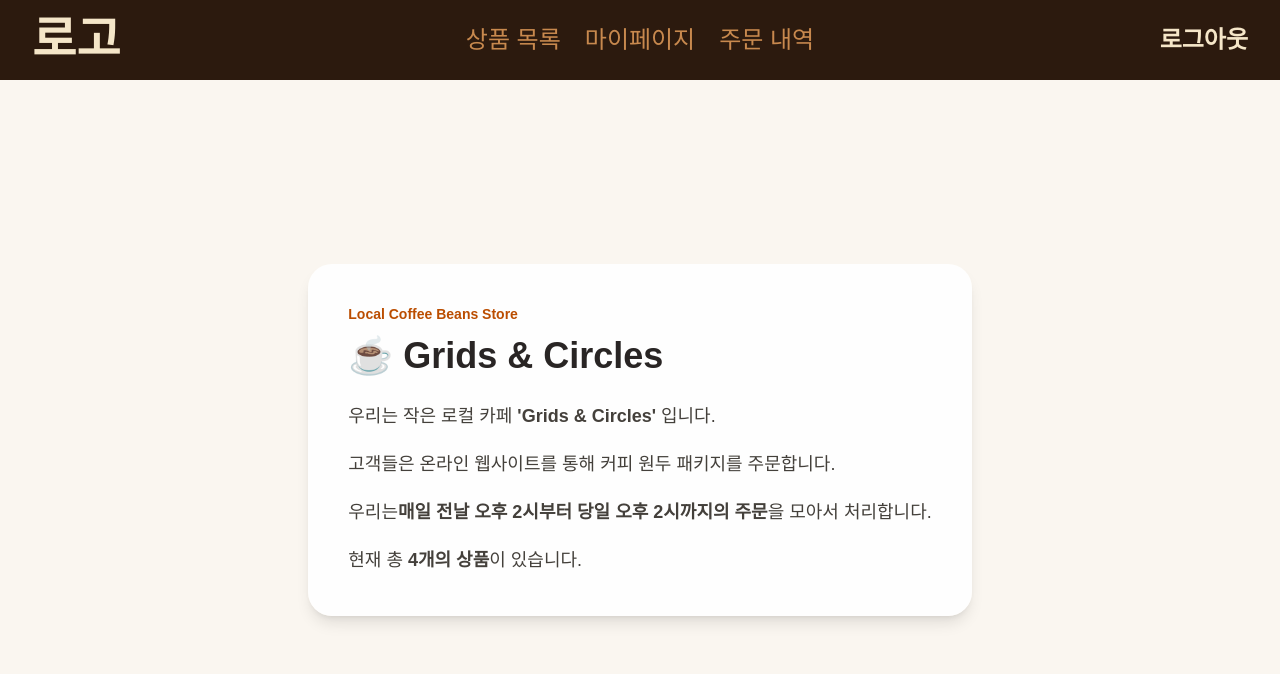
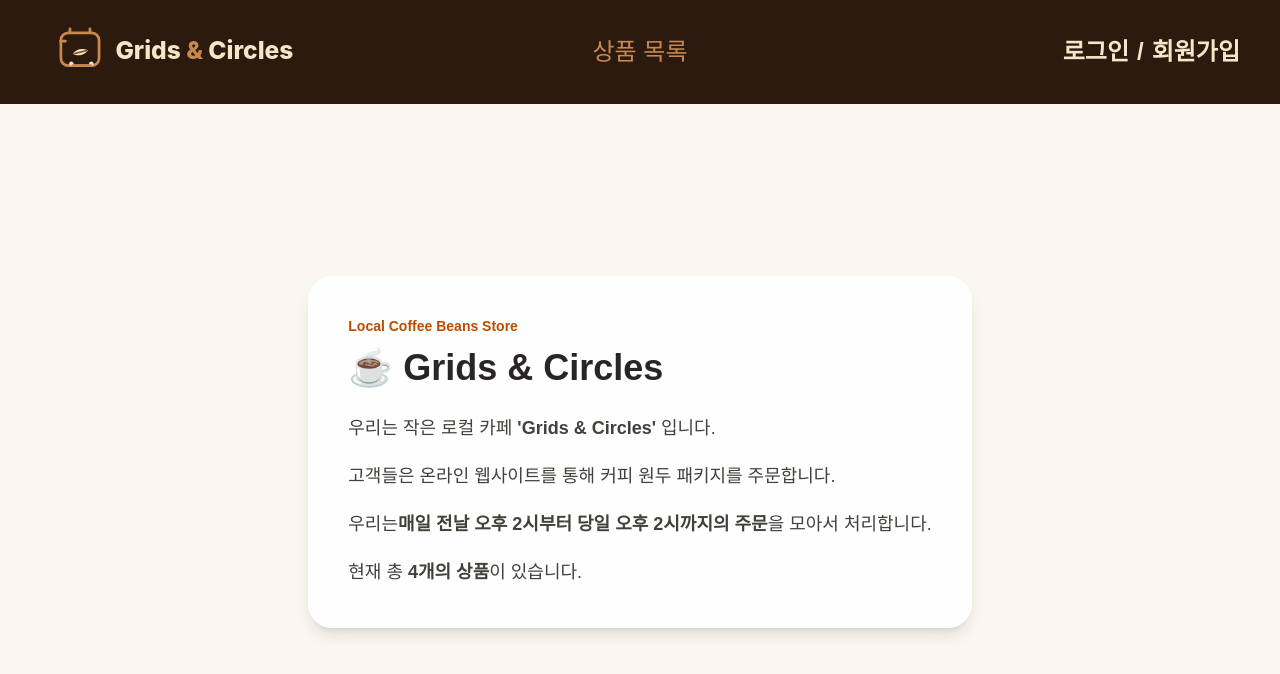
Before and after one commit to prgrms-be-devcourse/NBE10-12-1-Layer7, a Next.js app in the folder frontend/customer/customer/: page / in a window 1280 px wide. Shown: the top 674 px of the page. Built offline with nearby package versions, Linux system fonts and the light colour scheme.

Commit message:
feat: logo 임시 이미지 반영

```diff
--- a/frontend/customer/customer/src/app/BasePage.css
+++ b/frontend/customer/customer/src/app/BasePage.css
@@ -1,20 +1,29 @@
-@layer components{
-    .base-page{
+@layer components {
+  .base-page {
     @apply bg-coffee-bg flex flex-col h-screen;
   }
-    .base-header{
+
+  .base-header {
     @apply bg-coffee-nav text-coffee-nav-text;
   }
-    .base-nav{
-        @apply flex items-center justify-between px-8 py-4;
+
+  .base-nav {
+    @apply grid grid-cols-[360px_1fr_360px] items-center px-10 py-3;
   }
-    .nav-service{
-        @apply flex items-center gap-6 text-coffee-nav-accent text-2xl;
+
+  .base-logo-button {
+    @apply flex items-center justify-start cursor-pointer;
   }
-    .nav-right{
-        @apply flex gap-2 text-coffee-nav-text text-2xl font-semibold;
+
+  .nav-service {
+    @apply flex items-center justify-center gap-12 text-coffee-nav-accent text-2xl;
   }
-    .base-main{
+
+  .nav-right {
+    @apply flex justify-end gap-2 text-coffee-nav-text text-2xl font-semibold;
+  }
+
+  .base-main {
     @apply bg-coffee-bg flex-1;
   }
 }
--- a/frontend/customer/customer/src/app/BasePage.tsx
+++ b/frontend/customer/customer/src/app/BasePage.tsx
@@ -1,23 +1,40 @@
+"use client";
+
 import Link from "next/link";
+import Image from "next/image";
+import { useRouter } from "next/navigation";
 
 export default function BasePage({
   children,
 }: {
   children: React.ReactNode;
 }) {
-    const isLogin = true; // 나중에 로그인 상태로 바꿀 예정
+  const isLogin = false;
+  const router = useRouter();
 
   return (
     <div className="base-page">
       <header className="base-header">
         <div className="base-nav">
-                    <Link href="/" className="text-5xl font-bold">
-                        로고
-                    </Link>
+          <button
+            type="button"
+            onClick={() => router.replace("/")}
+            className="base-logo-button"
+            aria-label="홈으로 이동"
+          >
+            <Image
+              src="/grids-circles-logo-nav.svg"
+              alt="로고"
+              width={360}
+              height={88}
+              priority
+              className="h-20 w-auto"
+            />
+          </button>
 
           <nav className="nav-service">
             <Link href="/products">상품 목록</Link>
-                        {(isLogin) && (
+            {isLogin && (
               <>
                 <Link href="/mypage">마이페이지</Link>
                 <Link href="/orders">주문 내역</Link>
@@ -27,7 +44,7 @@ export default function BasePage({
 
           <div className="nav-right">
             {isLogin ? (
-                            <button>로그아웃</button>
+              <button type="button">로그아웃</button>
             ) : (
               <>
                 <Link href="/login">로그인</Link>
@@ -38,9 +55,8 @@ export default function BasePage({
           </div>
         </div>
       </header>
-            <main className="base-main">
-                {children}
-            </main>
+
+      <main className="base-main">{children}</main>
     </div>
   );
 }
```
Also changed, not shown: frontend/customer/customer/public/grids-circles-logo-nav.svg (added). Lines whose indentation alone changed are shown as unchanged.
